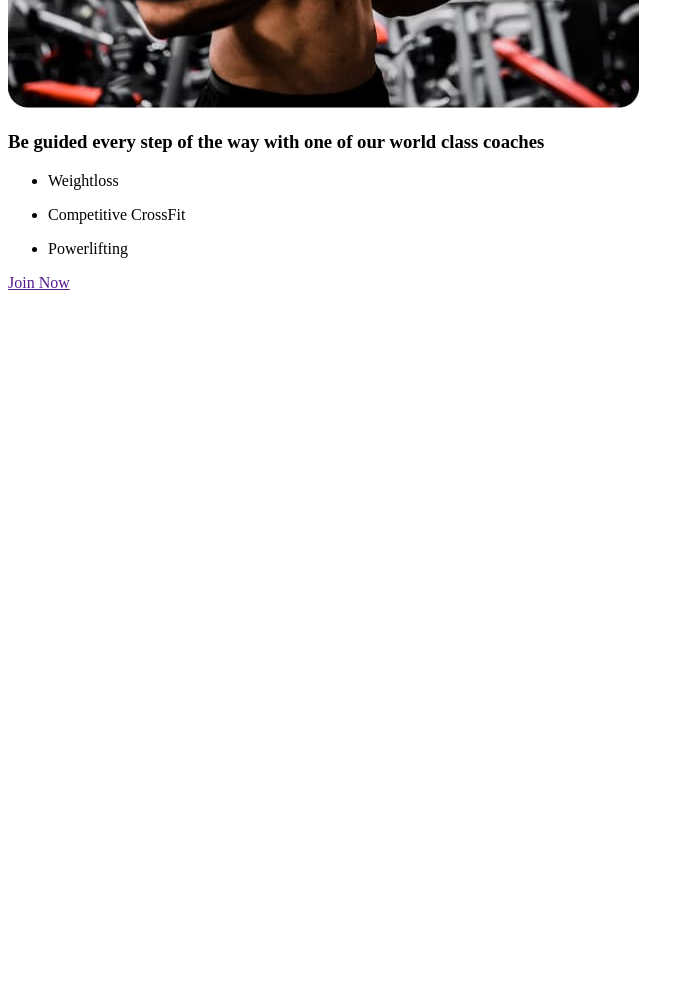
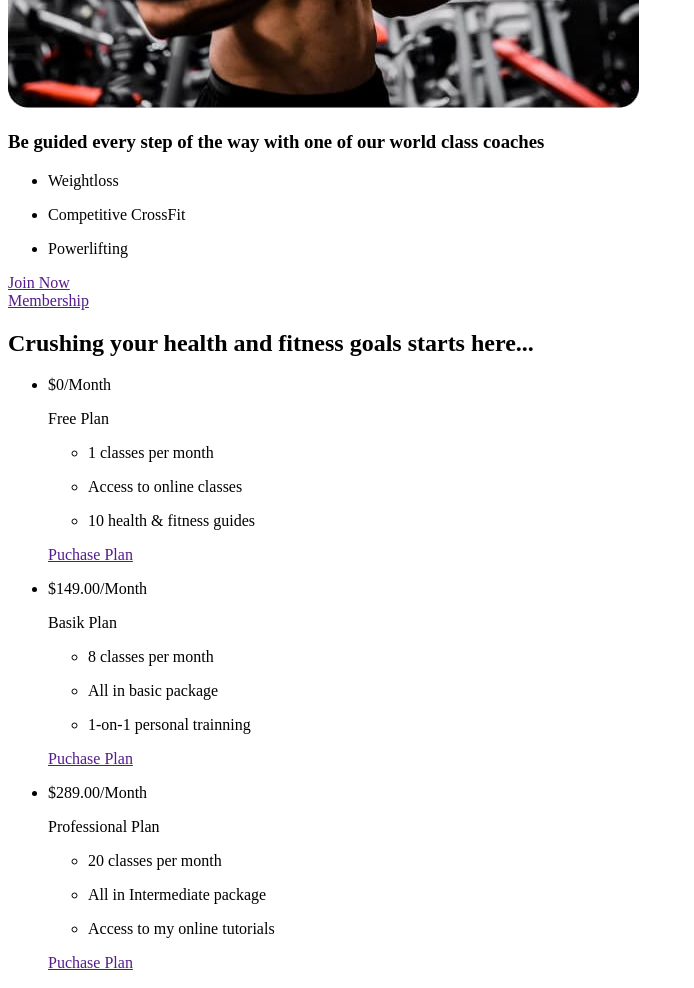
Before and after one commit to DanilStan/Bulking, a plain HTML site: page index.html in a window 1280 px wide. Shown: the part 1905-2893 px from the top of the page, without its empty margins (0-694 px from the left). Before the commit the page ends 2205 px from the top, so only its background shows below. Drawn offline with Linux system fonts and the light colour scheme.

Commit message:
Add new section markup

```diff
--- a/index.html
+++ b/index.html
@@ -107,6 +107,42 @@
           <a href="">Join Now</a>
         </div>
       </section>
+      <section>
+        <a href="">Membership</a>
+        <h2>Crushing your health and fitness goals starts here...</h2>
+        <ul>
+          <li>
+            <p>$0<span>/Month</span></p>
+            <p>Free Plan</p>
+            <ul>
+              <li><p>1 classes per month</p></li>
+              <li><p>Access to online classes</p></li>
+              <li><p>10 health & fitness guides</p></li>
+            </ul>
+            <a href="">Puchase Plan</a>
+          </li>
+          <li>
+            <p>$149.00<span>/Month</span></p>
+            <p>Basik Plan</p>
+            <ul>
+              <li><p>8 classes per month</p></li>
+              <li><p>All in basic package</p></li>
+              <li><p>1-on-1 personal trainning</p></li>
+            </ul>
+            <a href="">Puchase Plan</a>
+          </li>
+          <li>
+            <p>$289.00<span>/Month</span></p>
+            <p>Professional Plan</p>
+            <ul>
+              <li><p>20 classes per month</p></li>
+              <li><p>All in Intermediate package</p></li>
+              <li><p>Access to my online tutorials</p></li>
+            </ul>
+            <a href="">Puchase Plan</a>
+          </li>
+        </ul>
+      </section>
     </main>
   </body>
 </html>
```
